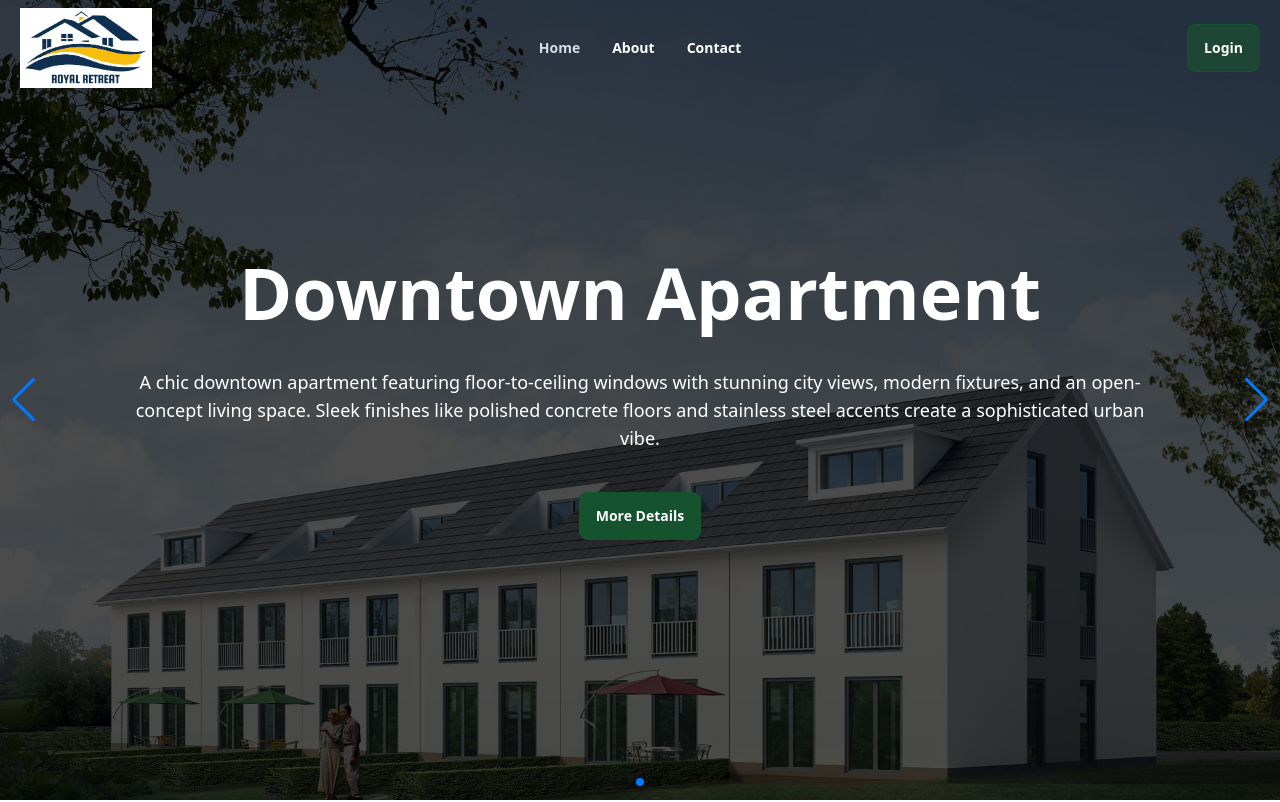
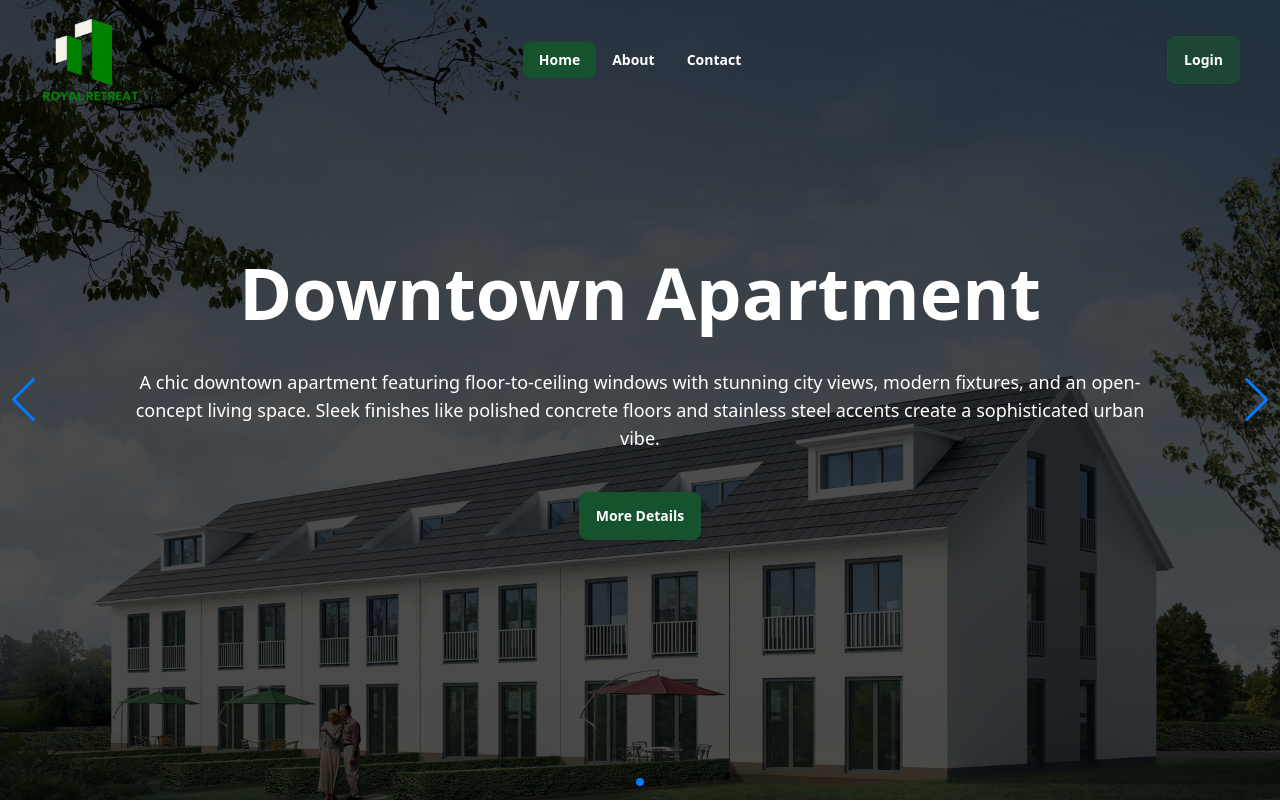
Before and after one commit to sajjatul-bari/royal-retreat, a React (Vite) app: page / in a window 1280 px wide. Shown: the top 802 px of the page. Built offline with nearby package versions, Linux system fonts and the light colour scheme; no server answers.

Commit message:
design home page

```diff
--- /dev/null
+++ b/src/Pages/Navbar/Navbar.css
@@ -0,0 +1,13 @@
+.nav-link.active {
+  background-color: #14532d !important; /* Green background */
+  color: white !important; /* Black text color */
+}
+
+.nav-link {
+  font-size: 14px;
+  font-weight: 600;
+}
+
+.nav-link:hover {
+  background-color: #14532d;
+}
--- a/src/Pages/Navbar/Navbar.jsx
+++ b/src/Pages/Navbar/Navbar.jsx
@@ -1,6 +1,7 @@
 import { useContext } from "react";
 import { Link, NavLink } from "react-router-dom";
 import { AuthContext } from "../../providers/AuthProvider";
+import "../Navbar/Navbar.css";
 
 const Navbar = () => {
   const { user, LogOut } = useContext(AuthContext);
@@ -10,18 +11,37 @@ const Navbar = () => {
   const navLinks = (
     <>
       <li>
-        <NavLink to="/">Home</NavLink>
+        <NavLink
+          to="/"
+          exact
+          activeClassName="nav-link-active"
+          className="nav-link"
+        >
+          Home
+        </NavLink>
       </li>
       <li>
-        <NavLink to="/about">About</NavLink>
+        <NavLink
+          to="/about"
+          activeClassName="nav-link-active"
+          className="nav-link"
+        >
+          About
+        </NavLink>
       </li>
       <li>
-        <NavLink to="/contact">Contact</NavLink>
+        <NavLink
+          to="/contact"
+          activeClassName="nav-link-active"
+          className="nav-link"
+        >
+          Contact
+        </NavLink>
       </li>
     </>
   );
   return (
-    <div className="navbar absolute bg-transparent z-10 text-white font-semibold px-5">
+    <div className="navbar absolute bg-transparent z-10 text-white font-semibold px-10 py-3">
       <div className="navbar-start">
         <div className="dropdown">
           <div tabIndex={0} role="button" className="btn btn-ghost lg:hidden">
@@ -46,7 +66,7 @@ const Navbar = () => {
           ></ul>
         </div>
         <Link to="/">
-          <img className="h-20" src="/logo.png" alt="" />
+          <img className="h-24 " src="/logo.png" alt="" />
         </Link>
       </div>
       <div className="navbar-center hidden lg:flex">
@@ -87,7 +107,9 @@ const Navbar = () => {
           </div>
         ) : (
           <Link to="/login">
-            <button className="btn bg-[#1d4734] text-white border-green-900">Login</button>
+            <button className="btn bg-[#1d4734] text-white border-green-900">
+              Login
+            </button>
           </Link>
         )}
       </div>
```
Also changed, not shown: public/logo.png.
